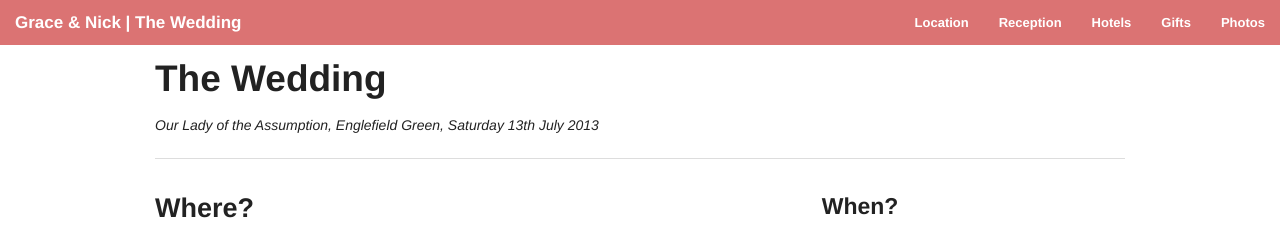
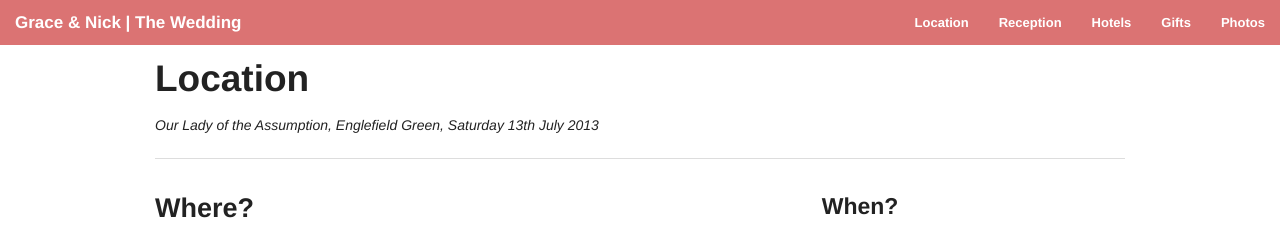
Before and after one commit to charge/grick, a plain HTML site: page index.html in a window 1280 px wide. Shown: the top 230 px of the page. Drawn offline with Linux system fonts and the light colour scheme.

Commit message:
Updated title

```diff
--- a/index.html
+++ b/index.html
@@ -39,7 +39,7 @@
 
 	<div class="row">
 		<div class="twelve columns">
-			<h2>The Wedding</h2>
+			<h2>Location</h2>
 			<p><em>Our Lady of the Assumption, Englefield Green, Saturday 13th July 2013</em></p>
 			<hr />
 		</div>
```
